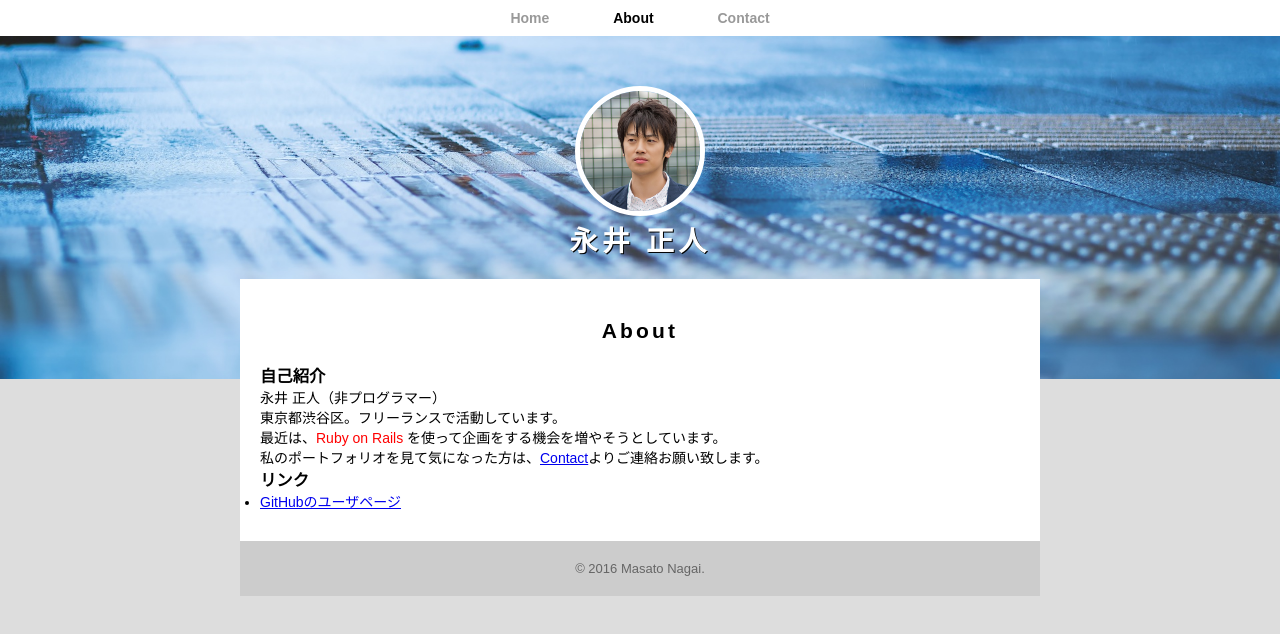
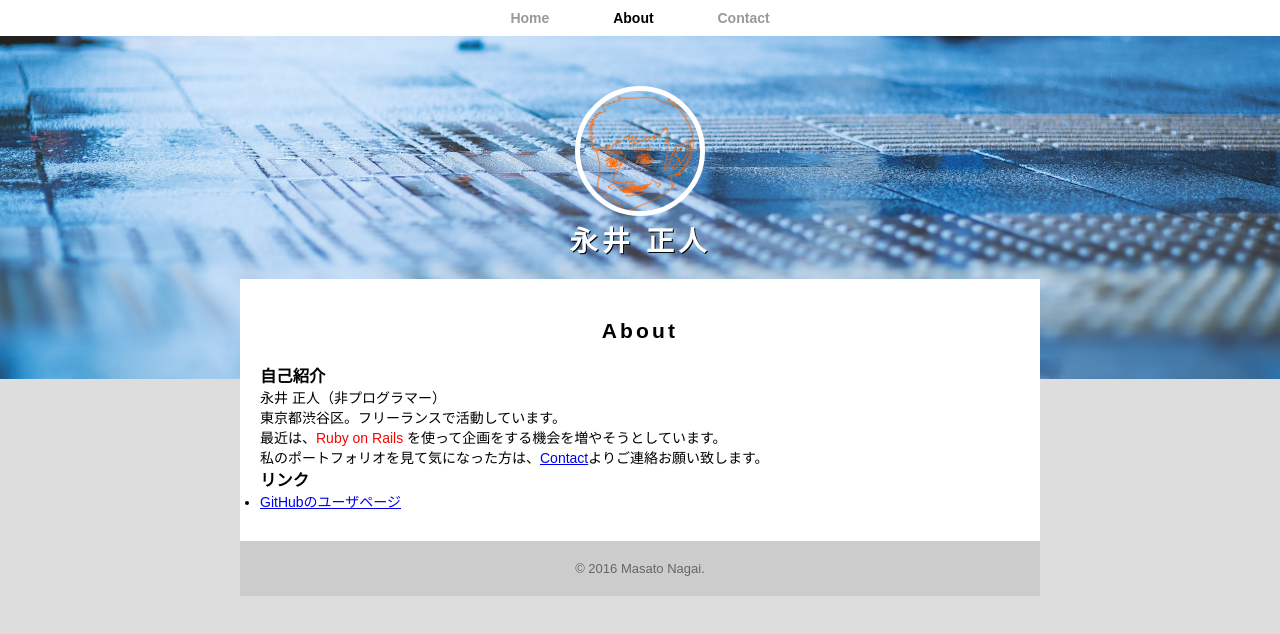
Before and after one commit to sutemn/sutemn.github.io, a plain HTML site: page about.html in a window 1280 px wide. Drawn offline with Linux system fonts and the light colour scheme.

Commit message:
3rd commit

```diff
--- a/about.html
+++ b/about.html
@@ -15,7 +15,7 @@
         </ul>
       </nav>
       <div id="logo">
-        <img src="profile.jpg" alt="">
+        <img src="profile.png" alt="">
         <h1>永井 正人</h1>
       </div>
     </header>
```
Also changed, not shown: profile.png (added).
